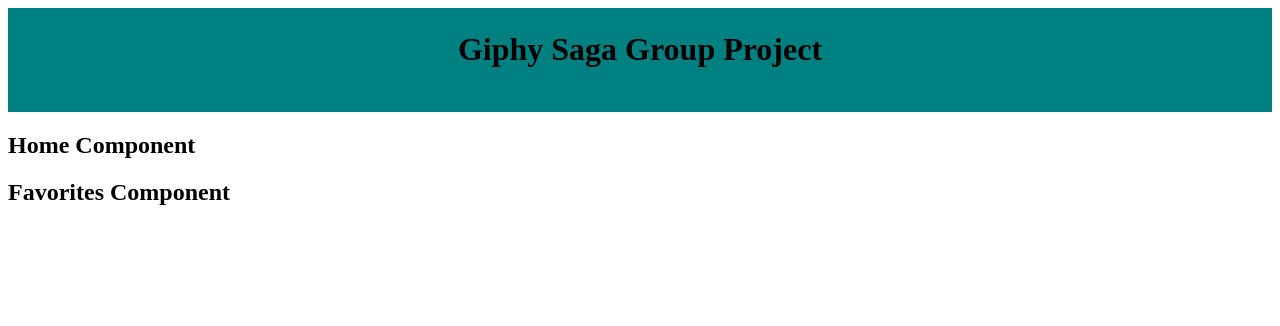
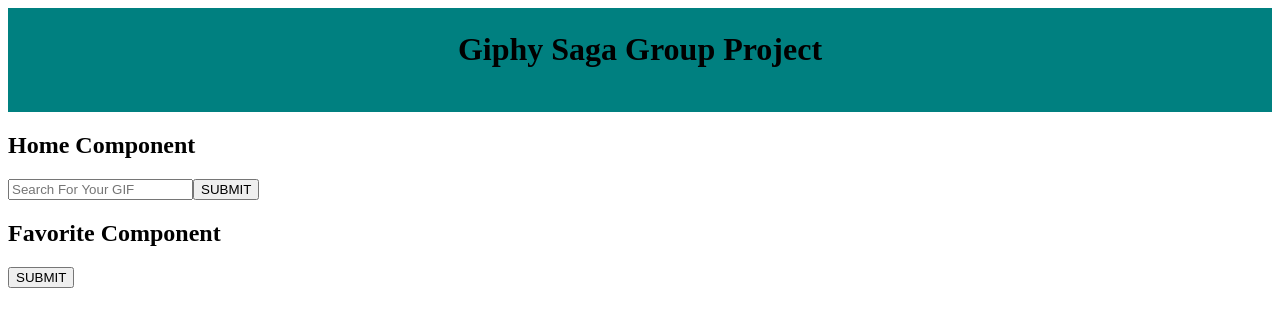
Before and after one commit to michaelodonnell321/group-giphy-saga-project-master, a React (Create React App) app: page / in a window 1280 px wide. Shown: the top 326 px of the page. Built offline with nearby package versions, Linux system fonts and the light colour scheme.

Commit message:
home and favorites inputs/buttons set up

```diff
--- a/src/components/Favorites/Favorites.jsx
+++ b/src/components/Favorites/Favorites.jsx
@@ -1,11 +1,34 @@
 import React, { Component } from 'react';
+import { connect } from 'react-redux';
 
 class Favorites extends Component {
+
+    //DELETE BUTTON
+    deleteClick = (event) => {
+        console.log('deleteClick operational')
+        //dispatch to reducers
+        // this.props.dispatch({
+            // type: // delete reducer
+            // payload: //item ID to delete
+        // })
+        //pushes us to Collection page
+        // this.props.history.push('/home')
+    }
+
     render() {
         return (
-            <h2>Favorites Component</h2>
+            <div>
+                <h2>Favorite Component</h2>
+                <button onClick={this.deleteClick}>SUBMIT</button>
+            </div>
         )
     }
 }
 
-export default Favorites;
+const mapStateToProps = reduxStore => {
+    return {
+        reduxStore
+    };
+};
+
+export default connect(mapStateToProps)(Favorites);
--- a/src/components/Home/Home.jsx
+++ b/src/components/Home/Home.jsx
@@ -1,11 +1,54 @@
 import React, {Component} from 'react';
+import {connect} from 'react-redux';
 
 class Home extends Component {
+    //localstate
+    state = {
+        item: '',
+    }
+
+    handleChange = (event) => {
+        //this sets the new state with what is typed and keep in local state
+        console.log(event.target.value)
+        this.setState({
+            item: event.target.value
+        })
+    }
+
+    handleClick = (event) => {
+        console.log('handleClick operational')
+        //dispatch to reducers
+        this.props.dispatch({
+            type: 'GET_GIFS',
+            payload: this.state.item
+        })
+        //pushes us to Favorites page
+        //this.props.history.push('/favorites')
+    }
+
     render() {
         return(
+            <div>
             <h2>Home Component</h2>
+            <input onChange={this.handleChange} type='text' placeholder='Search For Your GIF'/>
+            <button onClick={this.handleClick}>SUBMIT</button>
+            {/* loop through the store (mapStateToProps) and render each item onto the DOM in a div
+            {this.props.reduxStore.gifReducer.map(gif => {
+                return (
+                    <div>
+                        {gif}
+                    </div>
+                )
+            })} */}
+            </div>
         )
     }
 }
 
-export default Home;
+const mapStateToProps = reduxStore => {
+    return {
+        reduxStore
+    };
+};
+
+export default connect(mapStateToProps)(Home);
--- a/src/index.js
+++ b/src/index.js
@@ -14,6 +14,7 @@
 
 const gifReducer = (state = '', action) => {
     console.log('im a gif reducer');
+
     return state;
 }
 
```
